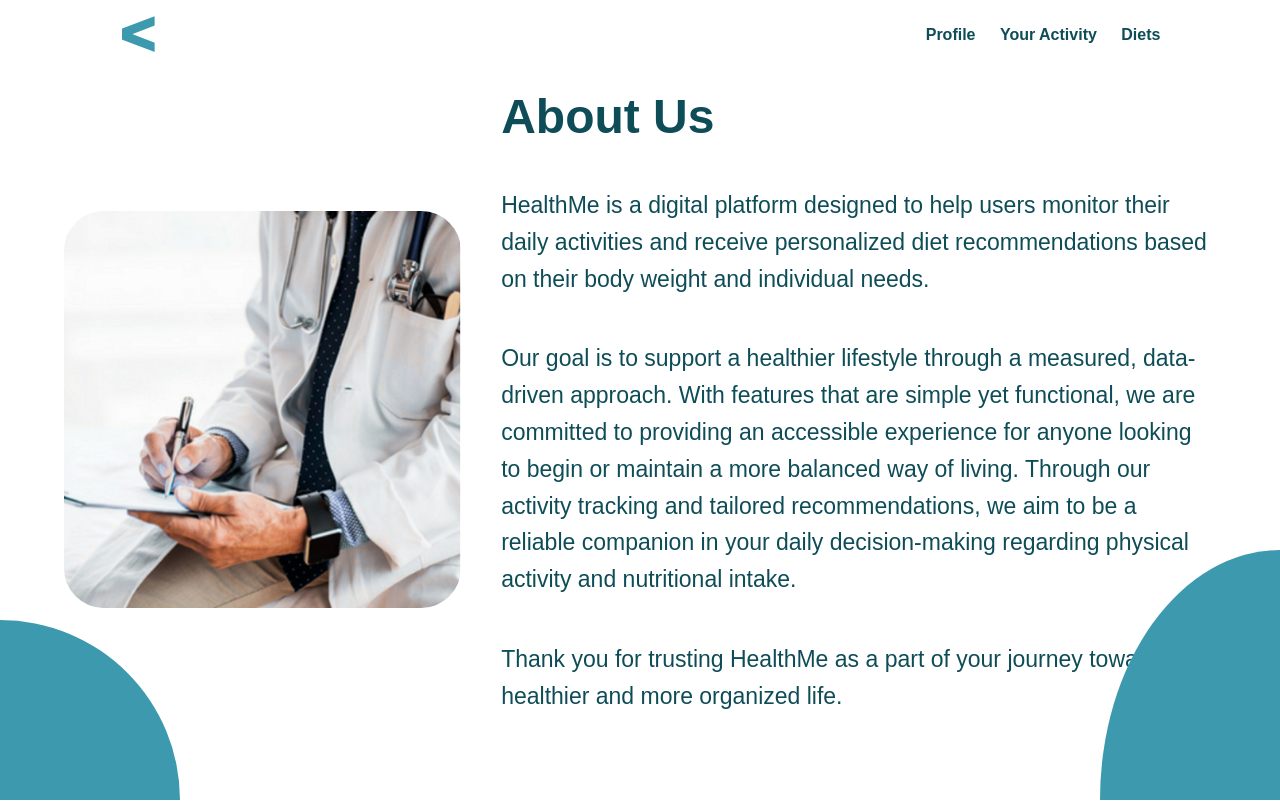
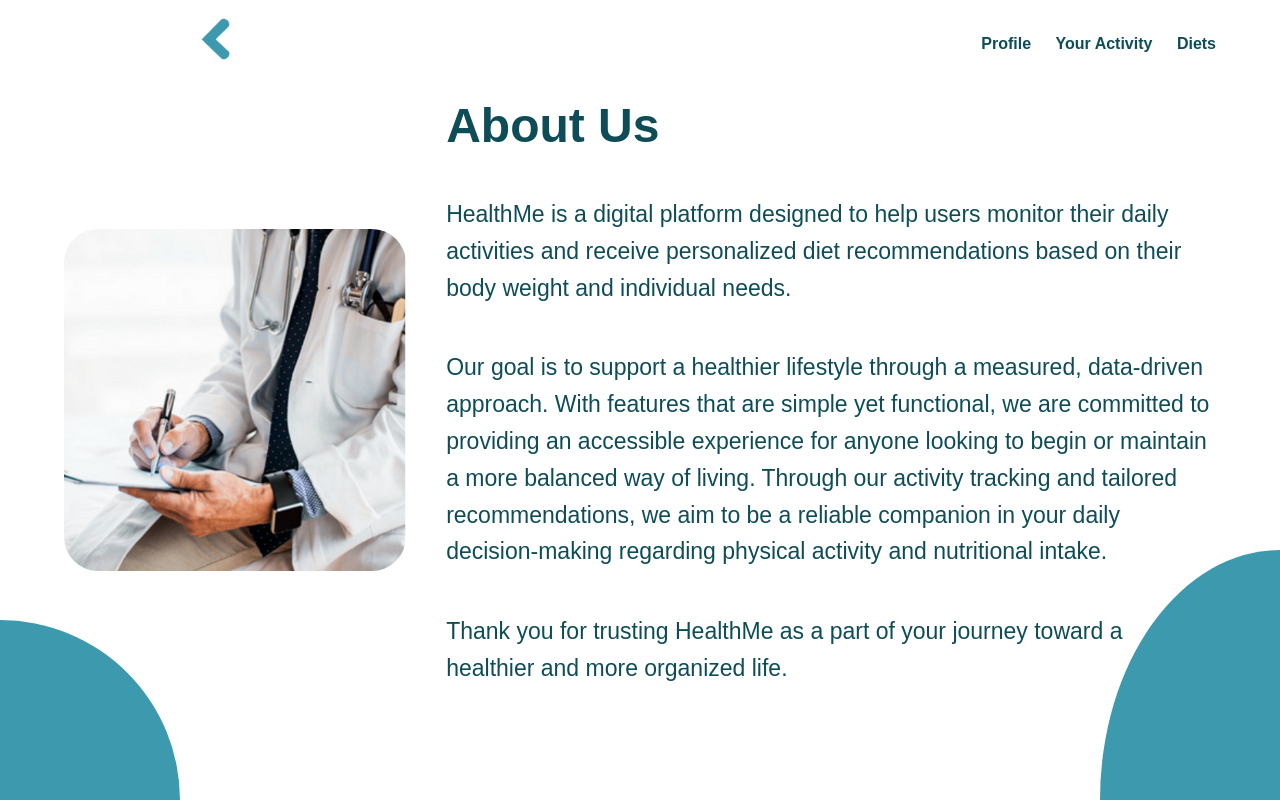
Before and after one commit to AndrewLorenzo/health-me, a Flask app: a page that uses templates/about us/about us.html in a window 1280 px wide. Run offline with Flask 3, Linux system fonts and the light colour scheme.

Commit message:
about us
about us back button and nav link fiixing

```diff
--- a/static/about us/style.css
+++ b/static/about us/style.css
@@ -7,6 +7,7 @@ body {
   margin: 0;
   background-color: #ffffff;
   height: 100vh;
+  overflow: hidden;
 }
 
 h1 {
@@ -19,44 +20,44 @@ h1 {
   margin: 20px 0 18px 0;
 }
 
-.profile-page {
-  display: flex;
-  flex-direction: column;
-  height: 100vh;
-  padding: 30px;
+/* h1 {
   position: relative;
-}
-/*
-img {
-  max-width: 40%;
-  height: auto;
+  color: #0e4d57;
+  font-size: 56px;
+  text-align: center;
+  font-weight: 600;
+  margin: 20px 0 18px 0;
 } */
 
 .header {
   display: flex;
   align-items: center;
-  justify-content: space-around;
+  justify-content: flex-start;
   padding-bottom: 20px;
+  padding-left: 15%;
+  margin-top: 9px;
 }
 
 .back-symbol a {
   margin-top: 20px;
+  margin-right: 25px;
   font-size: 60px;
   font-weight: 1000;
   color: #3c99ae;
   cursor: pointer;
   text-decoration: none;
-
+  width: 100%;
+  height: 100%;
 }
 
-.back-symbol {
-    position: relative;
-    right: 10%;
+.back-symbol a img {
+  width: 50px;
+  height: 50px;
 }
 
-.nav-links{
-    position: relative;
-    left: 10%;
+.nav-links {
+  position: absolute;
+  right: 5%;
 }
 
 .nav-links a {
@@ -80,8 +81,8 @@ img {
 }
 
 .about-image {
-  width: 50%;
-  height: 50%;
+  width: 40%;
+  height: 40%;
   border-radius: 25px;
   object-fit: cover;
 }
@@ -102,7 +103,6 @@ img {
 }
 
 .about-text span {
-  /* display: flex; */
   font-size: 48px;
   margin-bottom: 20px;
   font-weight: bolder;
--- a/templates/about us/about us.html
+++ b/templates/about us/about us.html
@@ -8,7 +8,7 @@
 </head>
 <body>
     <div class="header">
-        <div class="back-symbol"><a href="/home"> < </a></div>
+        <div class="back-symbol"><a href="/home"><img src="{{ url_for('static', filename='assets/back_button.png') }}" alt=""></a></div>
         <div class="nav-links">
             <a href="/profile">Profile</a>
             <a href="/activity">Your Activity</a>
```
